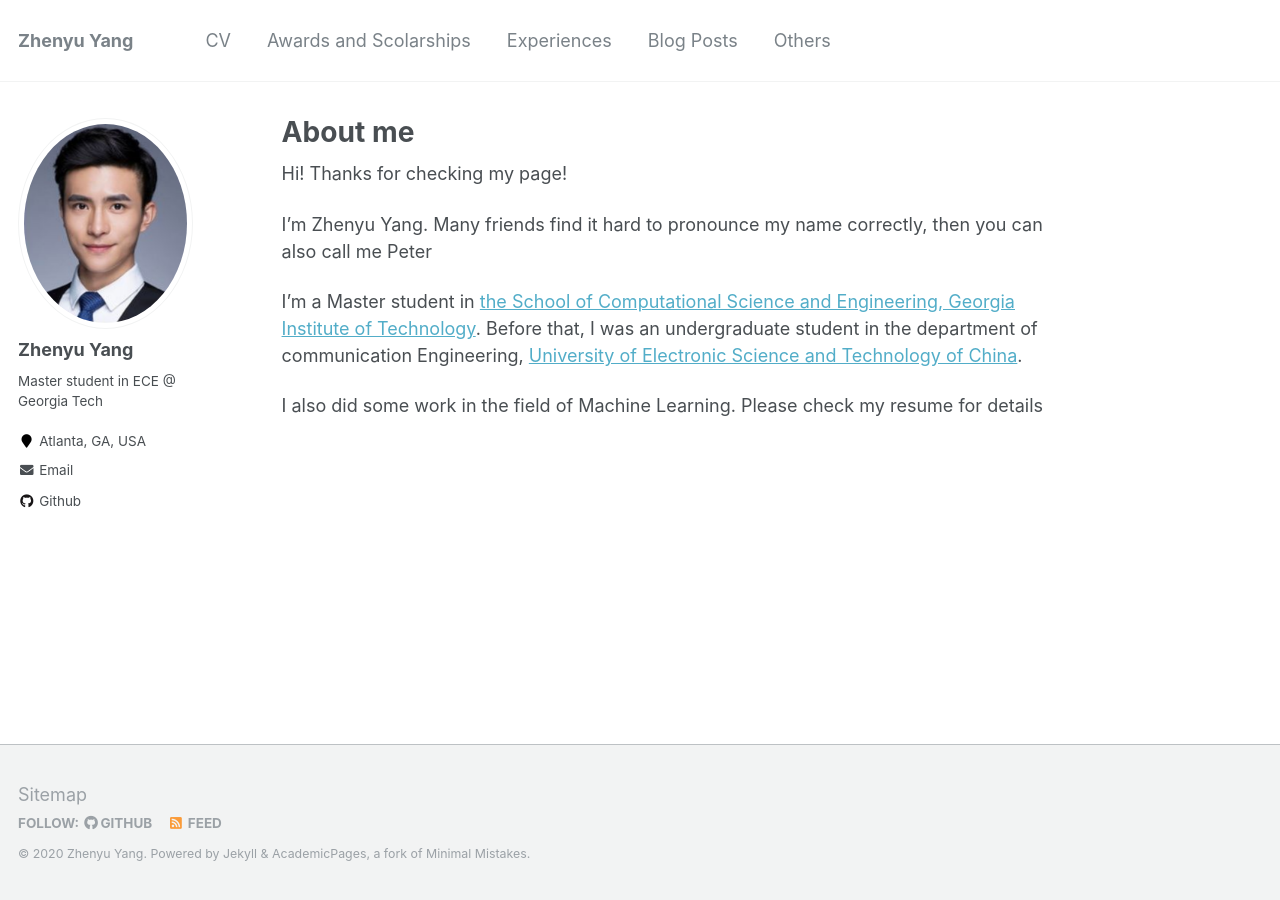
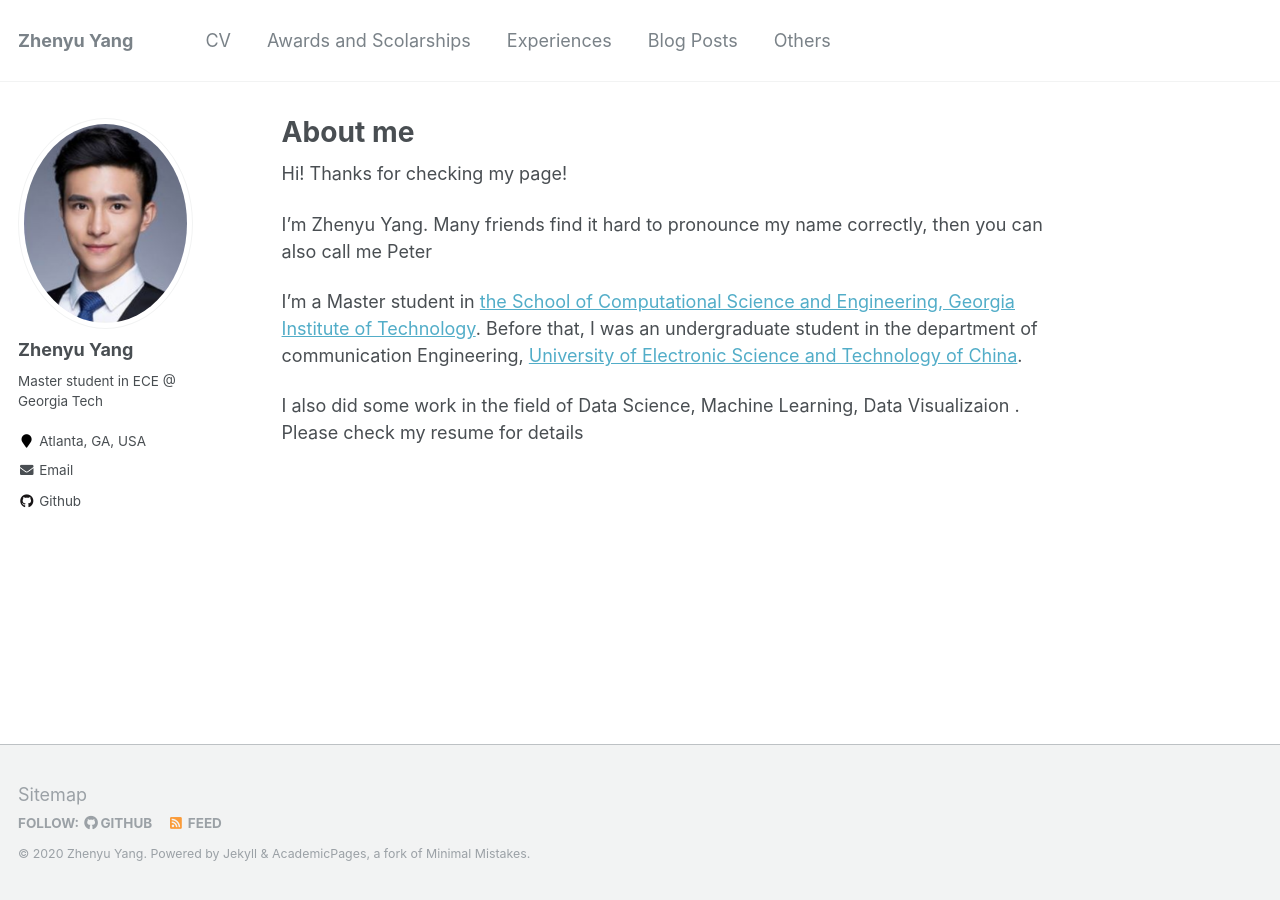
Before and after one commit to azpeteryang/azpeteryang.github.io, a Jekyll site: the page built from _pages/about.md, in a window 1280 px wide. Built offline with Jekyll 4.4.1, drawn with Linux system fonts in a browser that asks for light colours.

Commit message:
Update about.md

```diff
--- a/_pages/about.md
+++ b/_pages/about.md
@@ -15,4 +15,4 @@ I'm Zhenyu Yang. Many friends find it hard to pronounce my name correctly, then
 I'm a Master student in [the School of Computational Science and Engineering, Georgia Institute of Technology](https://ece.gatech.edu). Before that, I was an undergraduate student in the department of communication Engineering, [University of Electronic Science and Technology of China](https://www.uestc.edu.cn/).
 
 
-I also did some work in the field of Machine Learning. Please check my resume for details
+I also did some work in the field of Data Science, Machine Learning, Data Visualizaion . Please check my resume for details
```
